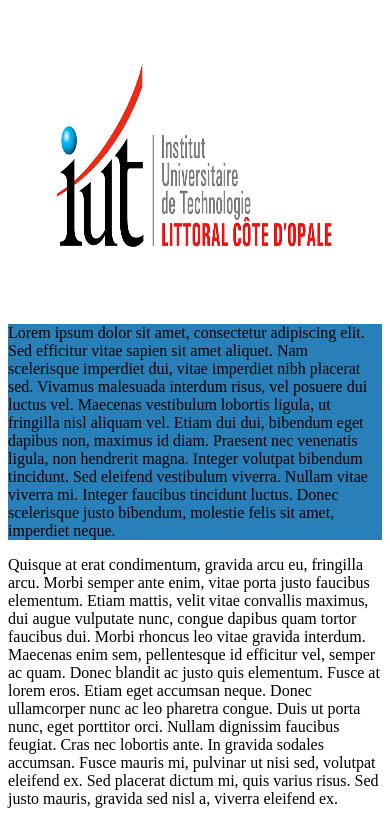
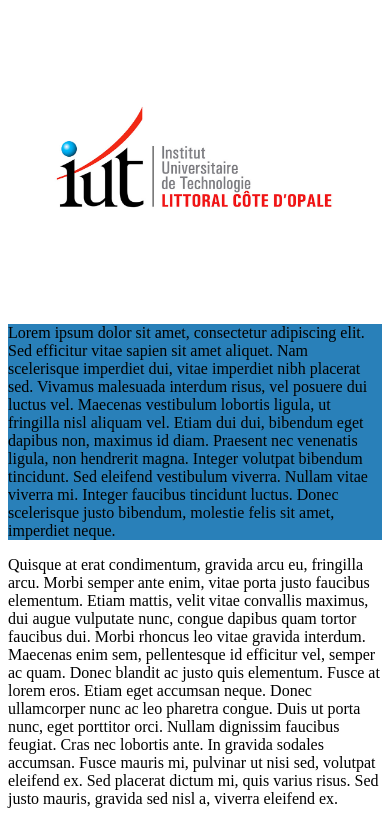
Before and after one commit to johnlomb/hello-world, a plain HTML site: page Tp1.html in a window 390 px wide. Shown: the top 821 px of the page. Drawn offline with Linux system fonts and the light colour scheme.

Commit message:
logo iut

```diff
--- a/css/style.css
+++ b/css/style.css
@@ -16,12 +16,12 @@ header {
 
 
 
-@media screen and (max-width: 2000px){
+@media screen and (max-width: 500px){
 	#p3>img{
 		width:100%;
 	}
 header{
-	background-size:300px 250px;
+	background-size:300px auto;
 }
 
 }
```
